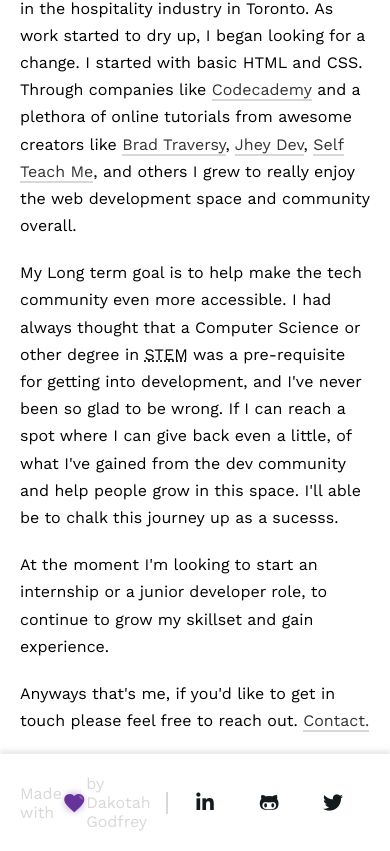
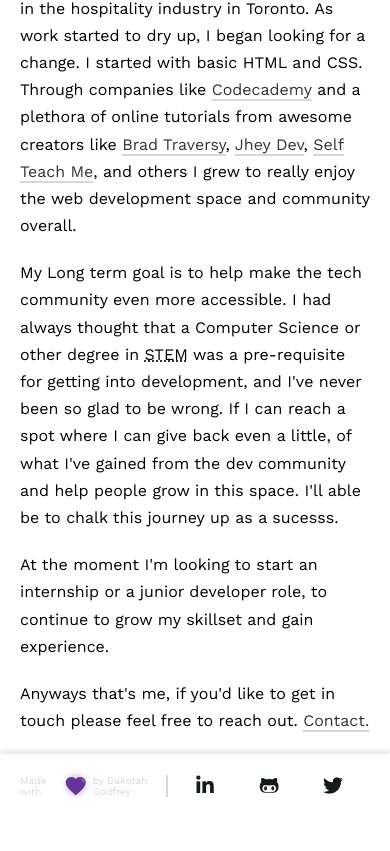
Before and after one commit to DakotahGodfrey/profile_site, a React (Create React App) app: page /about in a window 390 px wide. Shown: the part 499-1350 px from the top of the page. After the commit the page ends 1317 px from the top, so only its background shows below. Built offline with nearby package versions, Linux system fonts and the light colour scheme.

Commit message:
footer message on mobile fix, landscape iphone x fix

```diff
--- a/public/index.html
+++ b/public/index.html
@@ -2,7 +2,10 @@
 <html lang="en">
   <head>
     <meta charset="utf-8" />
-    <meta name="viewport" content="width=device-width, initial-scale=1" />
+    <meta
+      name="viewport"
+      content="width=device-width, initial-scale=1, viewport-fit=cover"
+    />
     <meta name="theme-color" content="#000000" />
     <meta
       name="description"
--- a/src/assets/scss/_footer.scss
+++ b/src/assets/scss/_footer.scss
@@ -98,7 +98,10 @@ footer {
     }
   }
 }
-
+img.logoSvg {
+  max-width: 20px;
+  max-height: 20px;
+}
 @keyframes scale {
   0%,
   100% {
--- a/src/assets/scss/_mediaQuery.scss
+++ b/src/assets/scss/_mediaQuery.scss
@@ -1,4 +1,10 @@
 @media screen and (max-width: 780px) {
+  footer {
+    .footer-message {
+      font-size: 10px;
+      gap: 0.5rem;
+    }
+  }
   .about-section {
     .bio {
       padding: 0 1rem;
--- a/src/assets/scss/index.scss
+++ b/src/assets/scss/index.scss
@@ -10,4 +10,5 @@
 
 main {
   transition: color 0.5s ease-out, background-color 0.5s ease-out;
+  padding: env(safe-area-inset);
 }
--- a/src/components/layout/footer/Footer.jsx
+++ b/src/components/layout/footer/Footer.jsx
@@ -1,6 +1,7 @@
 import React from "react";
 import { useSelector } from "react-redux";
 import { selectPages } from "../../pages/pagesSlice";
+import bmcSVG from "../../../assets/images/bmc.svg";
 const Footer = () => {
   const pages = useSelector(selectPages);
   const { darkMode } = pages;
@@ -23,7 +24,7 @@ const Footer = () => {
         </li>
         <li>
           <a
-            aria-label="twitter profile"
+            aria-label="github profile"
             className="social-link"
             target="_blank"
             rel="noreferrer"
@@ -34,7 +35,7 @@ const Footer = () => {
         </li>
         <li>
           <a
-            aria-label="github profile"
+            aria-label="twitter profile"
             className="social-link"
             target="_blank"
             rel="noreferrer"
```
Also changed, not shown: src/assets/images/bmc.png (added), src/assets/images/bmc.svg (added).
